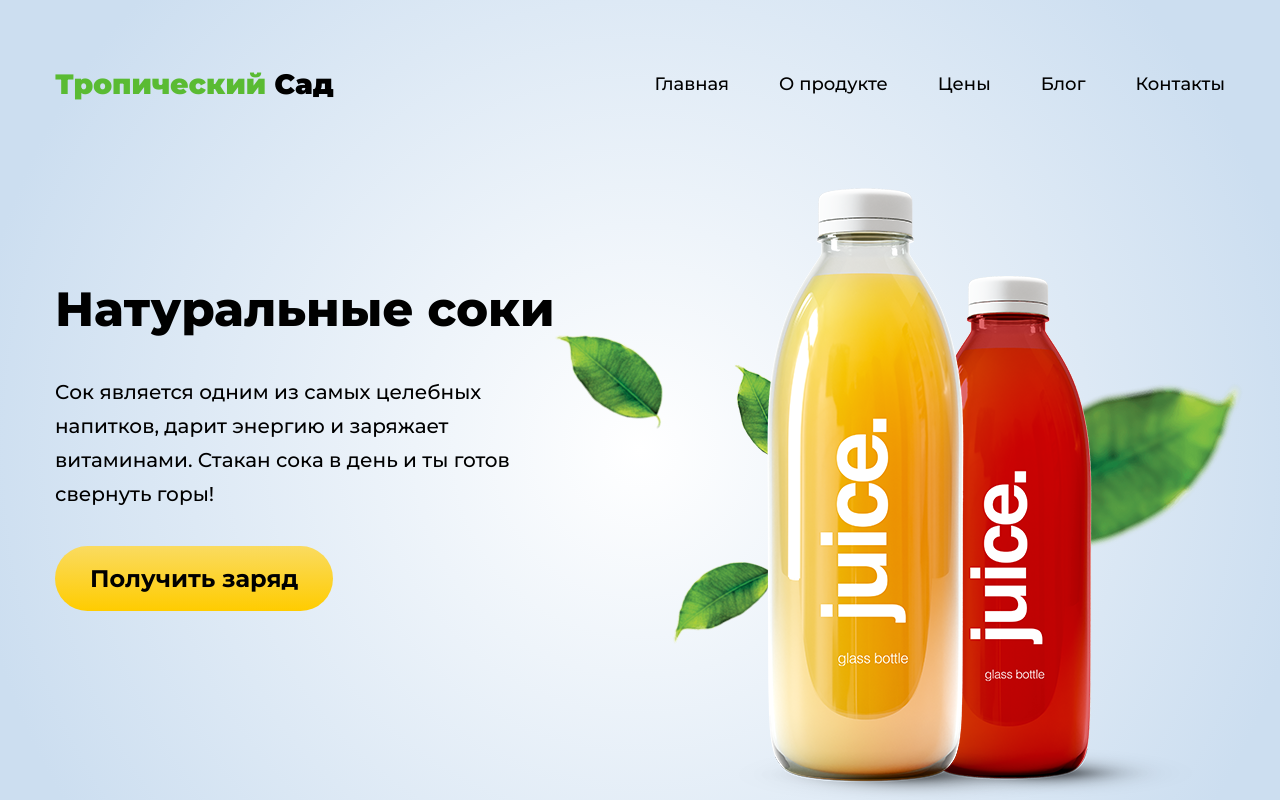
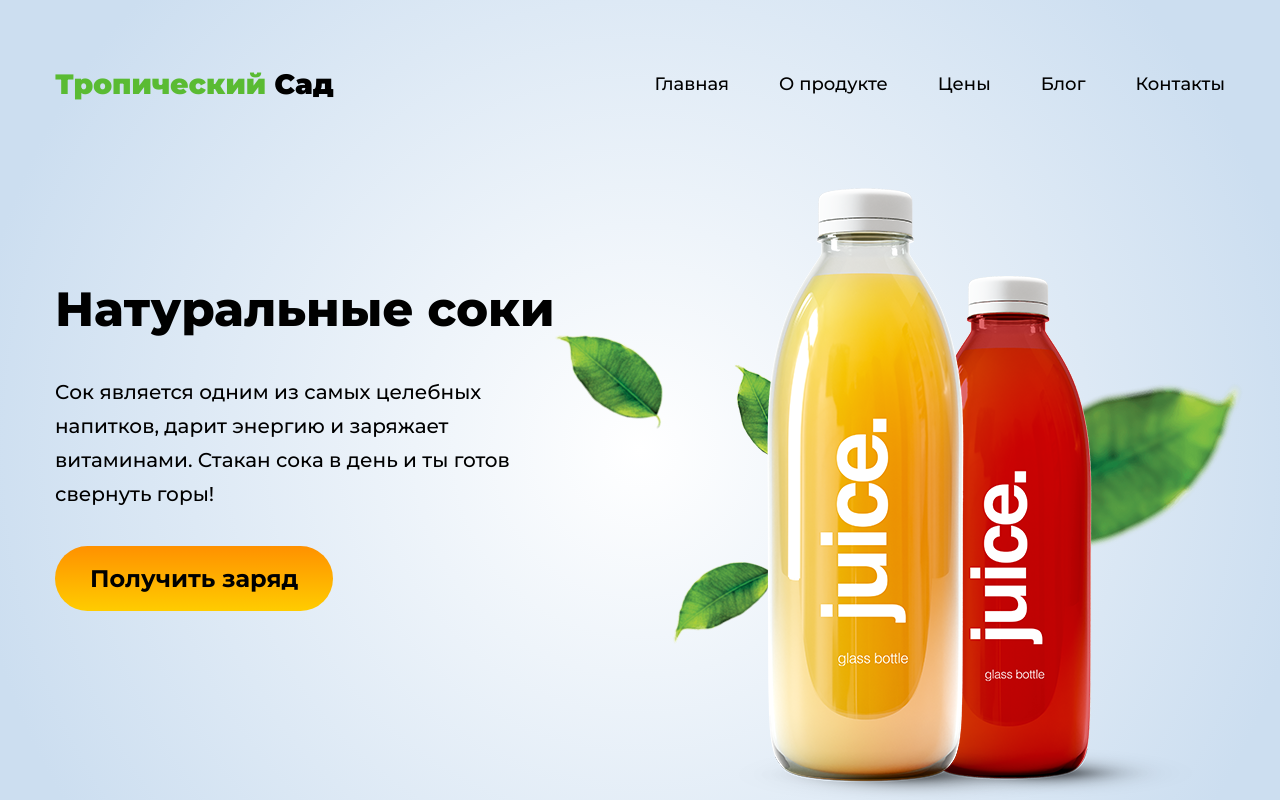
Before and after one commit to P0ZITIV-iwns/P0ZITIV-iwns.github.io, a plain HTML site: page juice-html/index.html in a window 1280 px wide. In both pictures the pointer is over the link "Получить заряд". Shown: the top 800 px of the page. Drawn offline with Linux system fonts and the light colour scheme.

Commit message:
Update main.css

```diff
--- a/juice-html/css/main.css
+++ b/juice-html/css/main.css
@@ -109,12 +109,16 @@ body {
     background-color: #fadb60;
     background-image: linear-gradient(to top, #ffcc00 0%, #fadb60 100%);
 
-
     color: #000000;
     font-size: 24px;
     font-weight: 700;
     text-decoration: none;
     line-height: 65px;
+}
+
+.header__btn:hover {
+    background-image: linear-gradient(to top, #ffcc00 0%, #ff9100 100%);
+    color: #000000;
 }
 
 .header-photo {
```
